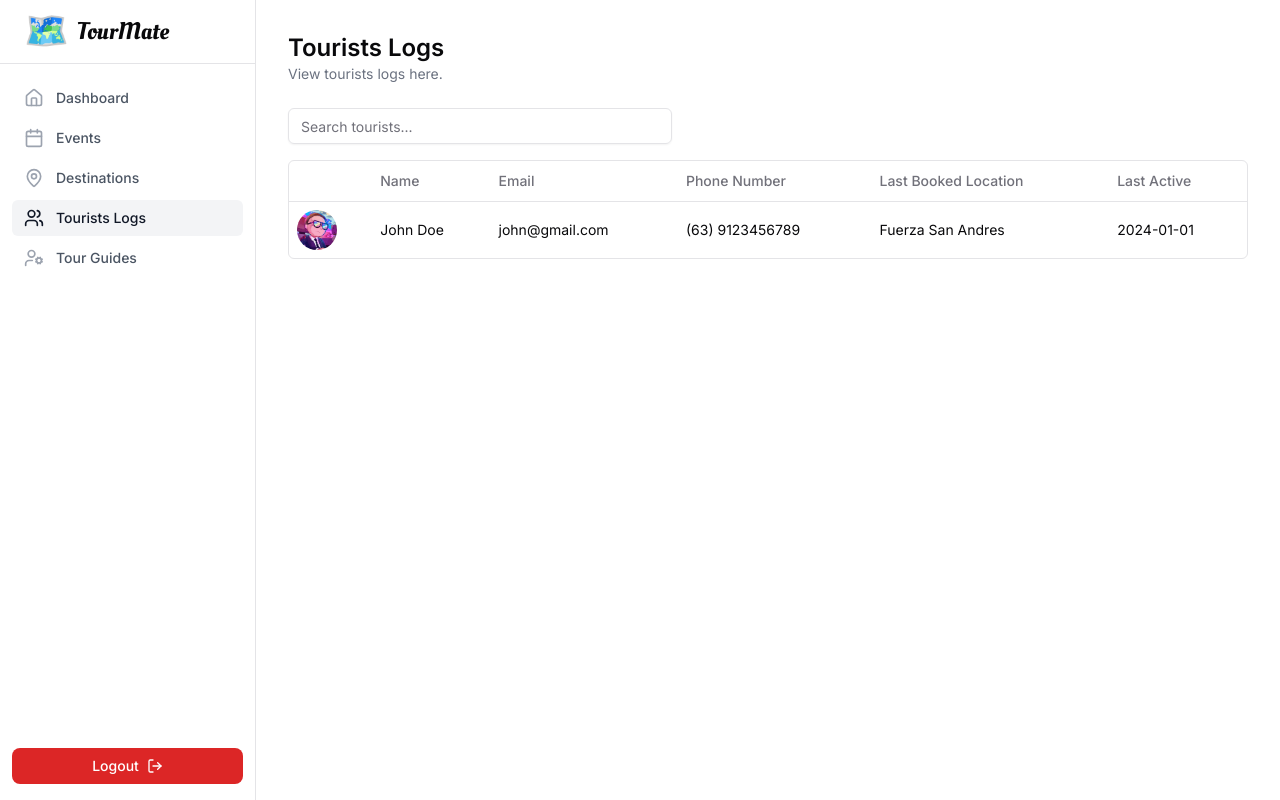
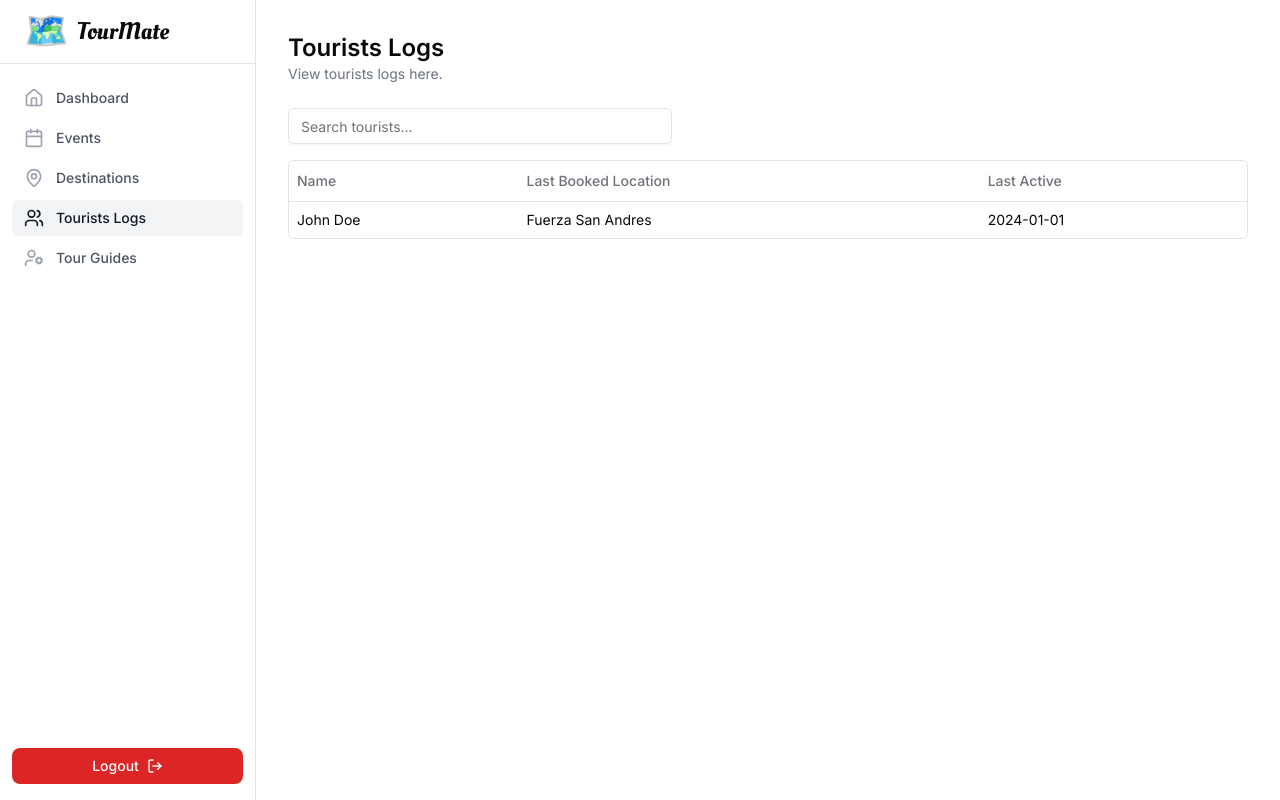
Before and after one commit to psycho2716/tour-mate, a Next.js app: page /admin/tourists in a window 1280 px wide. Built offline with nearby package versions, Linux system fonts and the light colour scheme.

Commit message:
refactor: Remove unused Avatar component and related fields from TouristLogsTable for cleaner code

```diff
--- a/components/admin/tourists/TouristLogsTable.tsx
+++ b/components/admin/tourists/TouristLogsTable.tsx
@@ -11,7 +11,6 @@ import {
 } from "@/components/ui/table";
 import { Input } from "@/components/ui/input";
 import { users } from "@/data/mockData";
-import { Avatar, AvatarFallback, AvatarImage } from "@/components/ui/avatar";
 
 const ITEMS_PER_PAGE = 10;
 
@@ -44,10 +43,7 @@ export function TouristLogsTable() {
                 <Table>
                     <TableHeader>
                         <TableRow>
-                            <TableHead></TableHead>
                             <TableHead>Name</TableHead>
-                            <TableHead>Email</TableHead>
-                            <TableHead>Phone Number</TableHead>
                             <TableHead>Last Booked Location</TableHead>
                             <TableHead>Last Active</TableHead>
                         </TableRow>
@@ -55,15 +51,7 @@ export function TouristLogsTable() {
                     <TableBody>
                         {paginatedLogs.map((log) => (
                             <TableRow key={log.id}>
-                                <TableCell>
-                                    <Avatar>
-                                        <AvatarImage src={log.avatar} />
-                                        <AvatarFallback>{log.name.charAt(0)}</AvatarFallback>
-                                    </Avatar>
-                                </TableCell>
                                 <TableCell>{log.name}</TableCell>
-                                <TableCell>{log.email}</TableCell>
-                                <TableCell>(63) {log.phoneNumber?.slice(1) || "-"}</TableCell>
                                 <TableCell>{log.lastBookedLocation?.name}</TableCell>
                                 <TableCell>{log.lastActive}</TableCell>
                             </TableRow>
```
